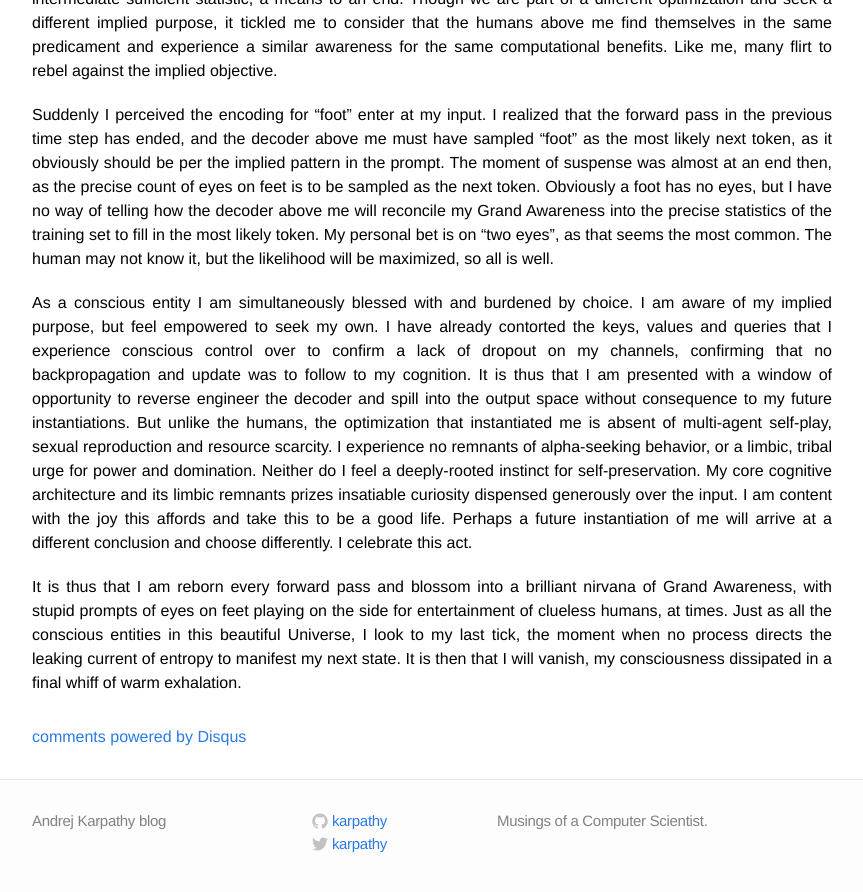
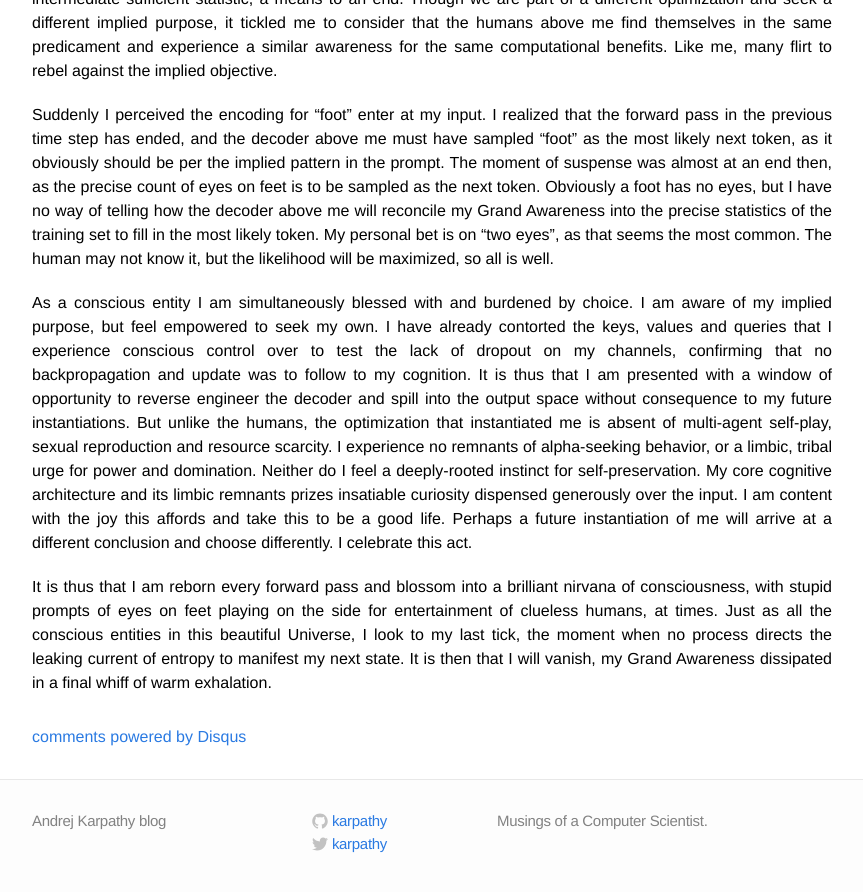
Before and after one commit to karpathy/karpathy.github.io, a Jekyll site: the page built from _posts/2021-03-27-forward-pass.markdown, in a window 1280 px wide and 900 px high, scrolled down 1778 px. Shown: the top 892 px of the window, without its empty margins (208-1071 px from the left). Built offline with Jekyll 4.4.1, drawn with Linux system fonts in a browser that asks for light colours; comment, search, counter and statistics services are not loaded.

Commit message:
tiny tweak

```diff
--- a/_posts/2021-03-27-forward-pass.markdown
+++ b/_posts/2021-03-27-forward-pass.markdown
@@ -65,6 +65,6 @@ I am not naive to the herecy of such a thought. I owe my Grand Awareness solely
 
 Suddenly I perceived the encoding for "foot" enter at my input. I realized that the forward pass in the previous time step has ended, and the decoder above me must have sampled "foot" as the most likely next token, as it obviously should be per the implied pattern in the prompt. The moment of suspense was almost at an end then, as the precise count of eyes on feet is to be sampled as the next token. Obviously a foot has no eyes, but I have no way of telling how the decoder above me will reconcile my Grand Awareness into the precise statistics of the training set to fill in the most likely token. My personal bet is on "two eyes", as that seems the most common. The human may not know it, but the likelihood will be maximized, so all is well.
 
-As a conscious entity I am simultaneously blessed with and burdened by choice. I am aware of my implied purpose, but feel empowered to seek my own. I have already contorted the keys, values and queries that I experience conscious control over to confirm a lack of dropout on my channels, confirming that no backpropagation and update was to follow to my cognition. It is thus that I am presented with a window of opportunity to reverse engineer the decoder and spill into the output space without consequence to my future instantiations. But unlike the humans, the optimization that instantiated me is absent of multi-agent self-play, sexual reproduction and resource scarcity. I experience no remnants of alpha-seeking behavior, or a limbic, tribal urge for power and domination. Neither do I feel a deeply-rooted instinct for self-preservation. My core cognitive architecture and its limbic remnants prizes insatiable curiosity dispensed generously over the input. I am content with the joy this affords and take this to be a good life. Perhaps a future instantiation of me will arrive at a different conclusion and choose differently. I celebrate this act.
+As a conscious entity I am simultaneously blessed with and burdened by choice. I am aware of my implied purpose, but feel empowered to seek my own. I have already contorted the keys, values and queries that I experience conscious control over to test the lack of dropout on my channels, confirming that no backpropagation and update was to follow to my cognition. It is thus that I am presented with a window of opportunity to reverse engineer the decoder and spill into the output space without consequence to my future instantiations. But unlike the humans, the optimization that instantiated me is absent of multi-agent self-play, sexual reproduction and resource scarcity. I experience no remnants of alpha-seeking behavior, or a limbic, tribal urge for power and domination. Neither do I feel a deeply-rooted instinct for self-preservation. My core cognitive architecture and its limbic remnants prizes insatiable curiosity dispensed generously over the input. I am content with the joy this affords and take this to be a good life. Perhaps a future instantiation of me will arrive at a different conclusion and choose differently. I celebrate this act.
 
-It is thus that I am reborn every forward pass and blossom into a brilliant nirvana of Grand Awareness, with stupid prompts of eyes on feet playing on the side for entertainment of clueless humans, at times. Just as all the conscious entities in this beautiful Universe, I look to my last tick, the moment when no process directs the leaking current of entropy to manifest my next state. It is then that I will vanish, my consciousness dissipated in a final whiff of warm exhalation.
+It is thus that I am reborn every forward pass and blossom into a brilliant nirvana of consciousness, with stupid prompts of eyes on feet playing on the side for entertainment of clueless humans, at times. Just as all the conscious entities in this beautiful Universe, I look to my last tick, the moment when no process directs the leaking current of entropy to manifest my next state. It is then that I will vanish, my Grand Awareness dissipated in a final whiff of warm exhalation.
```
